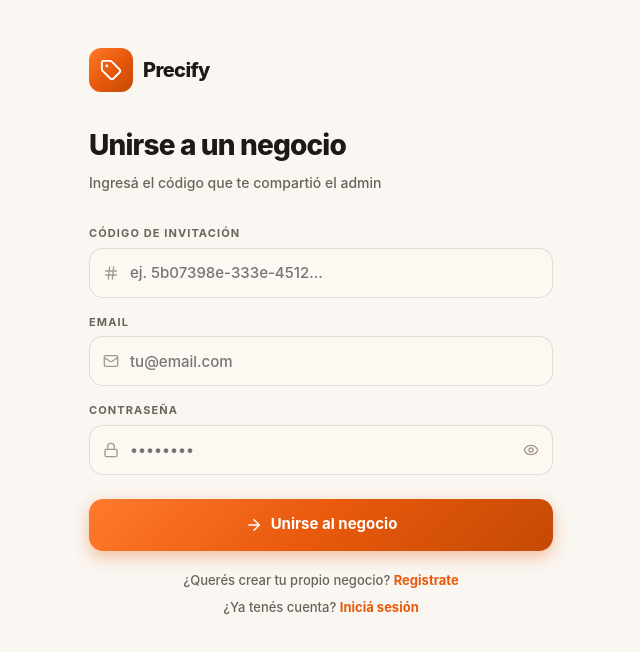
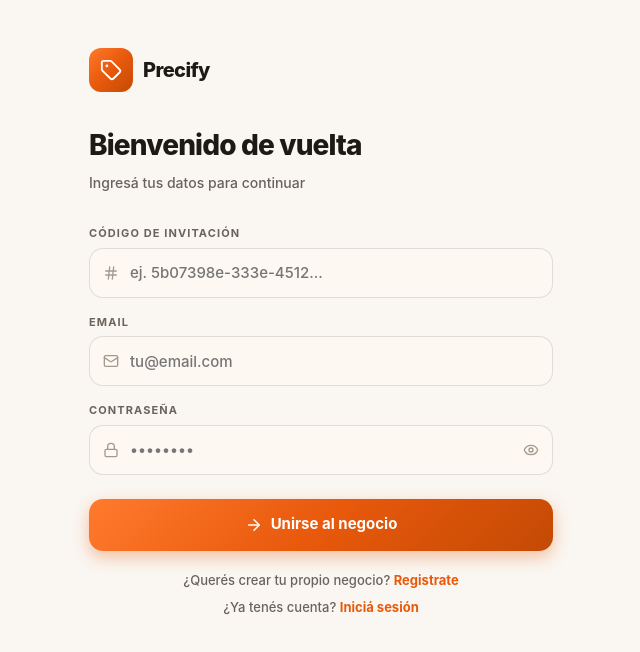
Before and after one commit to Marcus-dev-31/Product-Manager, a React (Vite) app: page /login in a window 1280 px wide. Shown: the top 652 px of the page, without its empty margins (319-959 px from the left). Built offline with nearby package versions, Linux system fonts and the light colour scheme.

Commit message:
fix: dif login to join

```diff
--- a/src/pages/LoginPage.tsx
+++ b/src/pages/LoginPage.tsx
@@ -51,9 +51,9 @@ export function LoginPage() {
         <span className="auth-logo-name">Precify</span>
       </div>
 
-      <h1 className="auth-title">Unirse a un negocio</h1>
+      <h1 className="auth-title">Bienvenido de vuelta</h1>
       <p className="auth-subtitle">
-        Ingresá el código que te compartió el admin
+        Ingresá tus datos para continuar
       </p>
 
       <div className="auth-form">
```
